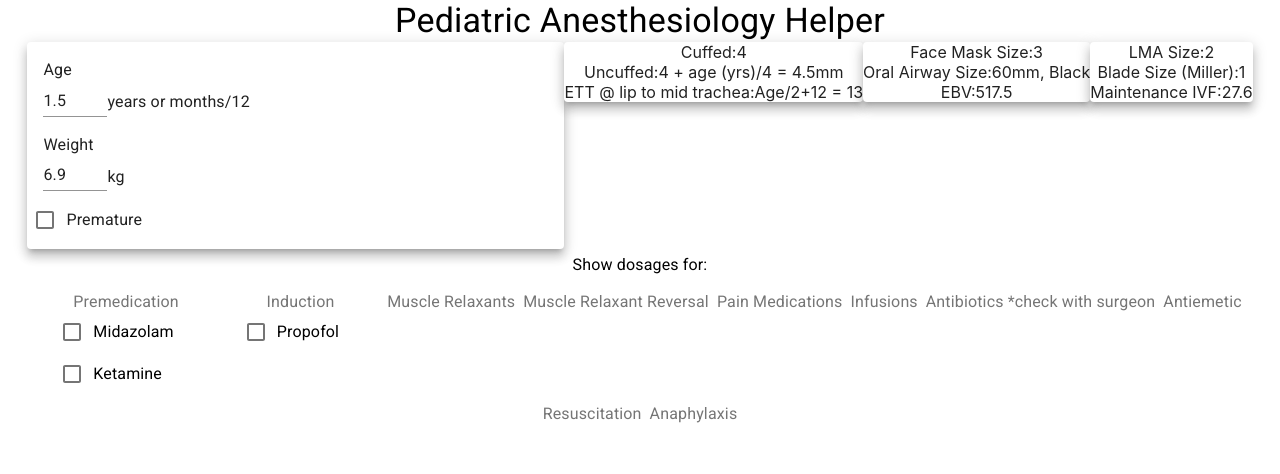
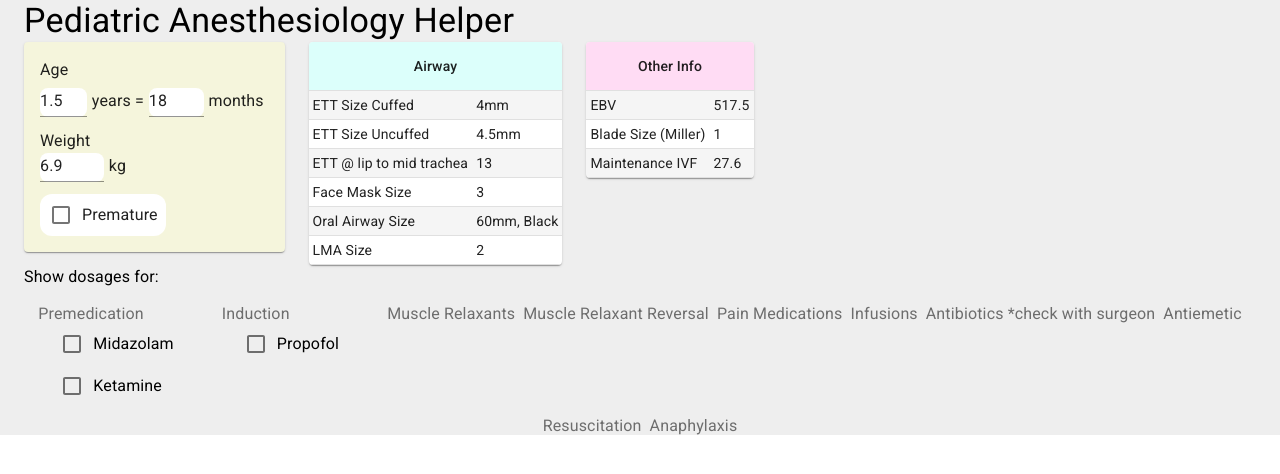
Before and after one commit to carlgao/carlgao.github.io, a React (Create React App) app: page / in a window 1280 px wide. Shown: the top 474 px of the page. Built offline with nearby package versions, Linux system fonts and the light colour scheme; the HTML template or start-up script is replaced by a standard one.

Commit message:
Years and months tied input. Tons of styling changes, incl. colors, left align, etc

```diff
--- /dev/null
+++ b/src/AgeInput.js
@@ -0,0 +1,70 @@
+import React from "react";
+import { makeStyles } from "@material-ui/core/styles";
+// Components
+import Box from "@material-ui/core/Box";
+import Typography from "@material-ui/core/Typography";
+import NumInput from "./NumInput";
+
+// const useStyles = makeStyles({});
+
+// Age
+const MIN = 0;
+const YEARS_MAX = 18;
+const MONTHS_MAX = YEARS_MAX * 12;
+
+export default function AgeInput({
+  years,
+  onYearsChange,
+  months,
+  onMonthsChange,
+}) {
+  //   const classes = useStyles();
+  const handleYearsChange = (event) => {
+    onYearsChange(
+      event.target.value === "" ? null : Number(event.target.value)
+    );
+  };
+  const handleMonthsChange = (event) => {
+    onMonthsChange(
+      event.target.value === "" ? null : Number(event.target.value)
+    );
+  };
+
+  const handleYearsBlur = () => {
+    if (years < MIN) {
+      onYearsChange(MIN);
+    } else if (years > YEARS_MAX) {
+      onYearsChange(YEARS_MAX);
+    }
+  };
+  const handleMonthsBlur = () => {
+    if (months < MIN) {
+      onMonthsChange(MIN);
+    } else if (months > MONTHS_MAX) {
+      onMonthsChange(MONTHS_MAX);
+    }
+  };
+
+  return (
+    <>
+      <Typography gutterBottom>Age</Typography>
+      <NumInput
+        ariaLabel={"Age in years"}
+        value={years}
+        onChange={onYearsChange}
+        min={MIN}
+        max={YEARS_MAX}
+        units="years ="
+      />
+      <NumInput
+        ariaLabel={"Age in months"}
+        value={months}
+        onChange={onMonthsChange}
+        min={MIN}
+        max={MONTHS_MAX}
+        units="months"
+        rightMargin
+      />
+    </>
+  );
+}
--- a/src/App.js
+++ b/src/App.js
@@ -12,18 +12,29 @@ import Typography from "@material-ui/core/Typography";
 
 const DEBUG = false;
 
-const ageDefault = DEBUG ? 1.5 : 1.5;
+const yearsDefault = DEBUG ? 1.5 : 1.5;
+const monthsDefault = yearsDefault * 12;
 const weightDefault = DEBUG ? 6.9 : 6.9;
 const medIdSetDefault = DEBUG ? new Set(["0,0", "1,0"]) : new Set();
 const catCountsDefault = DEBUG ? { 0: 1, 1: 1 } : {};
 const prematureDefault = DEBUG ? true : false;
 
 export default function App() {
-  const [age, setAge] = useState(ageDefault);
+  const [years, setYears] = useState(yearsDefault);
+  const [months, setMonths] = useState(monthsDefault);
   const [weight, setWeight] = useState(weightDefault);
   const [medIdSet, setMedIdSet] = useState(medIdSetDefault);
   const [catCounts, setCatCounts] = useState(catCountsDefault);
   const [premature, setPremature] = useState(prematureDefault);
+
+  const handleYearsChange = (years) => {
+    setYears(years);
+    setMonths(years === null ? null : years * 12);
+  };
+  const handleMonthsChange = (months) => {
+    setMonths(months);
+    setYears(months === null ? null : months / 12);
+  };
 
   const handleMedChange = (i, j, checked) => {
     const newSet = new Set(medIdSet);
@@ -42,18 +53,23 @@ export default function App() {
     setMedIdSet(newSet);
     setCatCounts(newCounts);
   };
+
   return (
-    <Container align="center" maxWidth={false}>
+    <Container maxWidth={false} style={{ backgroundColor: "#EEEEEE" }}>
       <Typography variant="h4">Pediatric Anesthesiology Helper</Typography>
+      <div>
         <PatientInput
-        age={age}
-        onAgeChange={setAge}
+          years={years}
+          onYearsChange={handleYearsChange}
+          months={months}
+          onMonthsChange={handleMonthsChange}
           weight={weight}
           onWeightChange={setWeight}
           premature={premature}
           onPrematureChange={setPremature}
         />
-      <NonMedOutput age={age} weight={weight} premature={premature} />
+        <NonMedOutput age={months / 12} weight={weight} premature={premature} />
+      </div>
       <MedsInput categories={CATEGORIES} onChange={handleMedChange} />
       <MedsOutput
         catCounts={catCounts}
--- /dev/null
+++ b/src/CustomCard.js
@@ -0,0 +1,21 @@
+import React from "react";
+import { makeStyles } from "@material-ui/core/styles";
+// Components
+import Card from "@material-ui/core/Card";
+
+const useStyles = makeStyles({
+  root: {
+    display: "inline-block",
+    marginRight: 24,
+    verticalAlign: "top",
+  },
+});
+
+export default function CustomCard({ className, ...props }) {
+  const classes = useStyles();
+  return (
+    <Card className={className + " " + classes.root} {...props}>
+      {props.children}
+    </Card>
+  );
+}
--- a/src/NonMedOutput.js
+++ b/src/NonMedOutput.js
@@ -2,8 +2,7 @@ import React from "react";
 import { makeStyles } from "@material-ui/core/styles";
 // Components
 import Box from "@material-ui/core/Box";
-import Card from "@material-ui/core/Card";
-import Grid from "@material-ui/core/Grid";
+import StripedTable from "./StripedTable";
 
 const roundToNearestHalf = (num) => {
   return Math.round(num * 2) / 2;
@@ -11,25 +10,29 @@ const roundToNearestHalf = (num) => {
 
 const genUncuffedEttSize = (age) => {
   if (age <= 1 / 12) {
-    return "Newborn = 3-3.5mm";
+    // return "Newborn = 3-3.5mm";
+    return "3-3.5mm";
   }
   if (age <= 6 / 12) {
-    return "< 6 months = 3.5mm";
+    // return "< 6 months = 3.5mm";
+    return "3.5mm";
   }
   if (age <= 1) {
-    return "6 months to 1 year = 4mm";
+    // return "6 months to 1 year = 4mm";
+    return "4mm";
   }
   const uncuffedSize = roundToNearestHalf(age / 4 + 4);
   if (uncuffedSize < 6) {
-    return "4 + age (yrs)/4 = " + uncuffedSize + "mm";
+    // return "4 + age (yrs)/4 = " + uncuffedSize + "mm";
+    return uncuffedSize + "mm";
   }
   return "N/A (too old)";
 };
 
 const genCuffedEttSize = (age) => {
   return age > 1
-    ? roundToNearestHalf(age / 4 + 3.5).toString()
-    : "N/A (<1 yr old)";
+    ? roundToNearestHalf(age / 4 + 3.5).toString() + "mm"
+    : "N/A (≤1 yr old)";
 };
 
 const genEttLipToMidTrachea = (age) => {
@@ -40,7 +43,8 @@ const genEttLipToMidTrachea = (age) => {
   if (num >= 21) {
     return "N/A (too old)";
   }
-  return "Age/2+12 = " + num;
+  // return "Age/2+12 = " + num;
+  return num.toString();
 };
 
 const genFaceMaskSize = (age) => {
@@ -140,10 +144,7 @@ const genMaintenanceIvf = (weight) => {
 };
 
 const useStyles = makeStyles({
-  card: {
-    display: "inline-block",
-  },
-  nonMedOutput: {
+  root: {
     display: "inline-block",
     verticalAlign: "top",
   },
@@ -151,51 +152,29 @@ const useStyles = makeStyles({
 
 export default function NonMedOutput({ age, weight, premature }) {
   const classes = useStyles();
-
   return (
-    <Box className={classes.nonMedOutput}>
-      <Card raised className={classes.card}>
-        <Grid item xs={12}>
-          Cuffed:
-          {genCuffedEttSize(age)}
-        </Grid>
-        <Grid item xs={12}>
-          Uncuffed:
-          {genUncuffedEttSize(age)}
-        </Grid>
-        <Grid item xs={12}>
-          ETT @ lip to mid trachea:
-          {genEttLipToMidTrachea(age)}
-        </Grid>
-      </Card>
-      <Card raised className={classes.card}>
-        <Grid item xs={12}>
-          Face Mask Size:
-          {genFaceMaskSize(age)}
-        </Grid>
-        <Grid item xs={12}>
-          Oral Airway Size:
-          {genOralAirwaySize(age, premature)}
-        </Grid>
-        <Grid item xs={12}>
-          EBV:
-          {genEbv(age, weight, premature)}
-        </Grid>
-      </Card>
-      <Card raised className={classes.card}>
-        <Grid item xs={12}>
-          LMA Size:
-          {genLmaSize(age)}
-        </Grid>
-        <Grid item xs={12}>
-          Blade Size (Miller):
-          {genBladeSize(age, premature)}
-        </Grid>
-        <Grid item xs={12}>
-          Maintenance IVF:
-          {genMaintenanceIvf(weight)}
-        </Grid>
-      </Card>
-    </Box>
+    <div className={classes.root}>
+      <StripedTable
+        title="Airway"
+        headColor="#DCFFFB"
+        rows={[
+          ["ETT Size Cuffed", genCuffedEttSize(age)],
+          ["ETT Size Uncuffed", genUncuffedEttSize(age)],
+          ["ETT @ lip to mid trachea", genEttLipToMidTrachea(age)],
+          ["Face Mask Size", genFaceMaskSize(age)],
+          ["Oral Airway Size", genOralAirwaySize(age, premature)],
+          ["LMA Size", genLmaSize(age)],
+        ]}
+      />
+      <StripedTable
+        title="Other Info"
+        headColor="#FFDCF4"
+        rows={[
+          ["EBV", genEbv(age, weight, premature)],
+          ["Blade Size (Miller)", genBladeSize(age, premature)],
+          ["Maintenance IVF", genMaintenanceIvf(weight)],
+        ]}
+      />
+    </div>
   );
 }
--- a/src/NumInput.js
+++ b/src/NumInput.js
@@ -1,20 +1,34 @@
 import React from "react";
+import { makeStyles } from "@material-ui/core/styles";
 // Components
-import Grid from "@material-ui/core/Grid";
+import Input from "@material-ui/core/Input";
 import Typography from "@material-ui/core/Typography";
-import Input from "@material-ui/core/Input";
+
+const useStyles = makeStyles({
+  input: {
+    backgroundColor: "white",
+    borderRadius: 8,
+    marginRight: "0.3em",
+    marginBottom: 12,
+  },
+  units: {
+    display: "inline-block",
+    marginRight: "0.3em",
+  },
+});
 
 export default function NumInput({
-  name,
-  units,
+  ariaLabel,
   value,
   min,
   max,
-  step,
+  step = 1,
   onChange,
+  units,
 }) {
-  const handleInputChange = (event) => {
-    onChange(event.target.value === "" ? "" : Number(event.target.value));
+  const classes = useStyles();
+  const handleChange = (event) => {
+    onChange(event.target.value === "" ? null : Number(event.target.value));
   };
 
   const handleBlur = () => {
@@ -26,31 +40,23 @@ export default function NumInput({
   };
 
   return (
-    <Grid container item alignItems="center">
-      <Grid item xs={12}>
-        <Typography id="num-input" align="left" gutterBottom>
-          {name}
-        </Typography>
-      </Grid>
-      <Grid item>
+    <>
       <Input
-          value={value}
+        className={classes.input}
+        value={value === null ? "" : value}
         margin="dense"
-          onChange={handleInputChange}
+        onChange={handleChange}
         onBlur={handleBlur}
         onFocus={(event) => event.target.select()}
         inputProps={{
-            step,
           min,
           max,
+          step,
           type: "number",
-            "aria-labelledby": "num-input",
+          "aria-label": ariaLabel,
         }}
       />
-      </Grid>
-      <Grid item>
-        <Typography>{units}</Typography>
-      </Grid>
-    </Grid>
+      <Typography className={classes.units}>{units}</Typography>
+    </>
   );
 }
--- a/src/PatientInput.js
+++ b/src/PatientInput.js
@@ -1,22 +1,32 @@
 import React from "react";
+import { borders } from "@material-ui/system";
 import { makeStyles } from "@material-ui/core/styles";
 // Components
-import Card from "@material-ui/core/Card";
 import Checkbox from "@material-ui/core/Checkbox";
+import CustomCard from "./CustomCard";
 import FormControlLabel from "@material-ui/core/FormControlLabel";
-import Grid from "@material-ui/core/Grid";
-import NumInput from "./NumInput.js";
+import AgeInput from "./AgeInput.js";
+import WeightInput from "./WeightInput.js";
 
 const useStyles = makeStyles({
-  patientInput: {
+  root: {
+    backgroundColor: "beige",
     display: "inline-block",
     padding: 16,
+  },
+  prematureInput: {
+    backgroundColor: "white",
+    borderRadius: 12,
+    marginLeft: 0,
+    paddingRight: 8,
   },
 });
 
 export default function PatientInput({
-  age,
-  onAgeChange,
+  years,
+  onYearsChange,
+  months,
+  onMonthsChange,
   weight,
   onWeightChange,
   premature,
@@ -24,27 +34,16 @@ export default function PatientInput({
 }) {
   const classes = useStyles();
   return (
-    <Card raised className={classes.patientInput}>
-      <Grid container spacing={2}>
-        <NumInput
-          name="Age"
-          units="years or months/12"
-          value={age}
-          min={0}
-          max={18}
-          step={0.1}
-          onChange={onAgeChange}
+    <CustomCard className={classes.root}>
+      <AgeInput
+        years={years}
+        onYearsChange={onYearsChange}
+        months={months}
+        onMonthsChange={onMonthsChange}
       />
-        <NumInput
-          name="Weight"
-          units="kg"
-          value={weight}
-          min={0}
-          max={50}
-          step={0.1}
-          onChange={onWeightChange}
-        />
+      <WeightInput weight={weight} onChange={onWeightChange} />
       <FormControlLabel
+        className={classes.prematureInput}
         control={
           <Checkbox
             checked={premature}
@@ -54,7 +53,6 @@ export default function PatientInput({
         }
         label={"Premature"}
       />
-      </Grid>
-    </Card>
+    </CustomCard>
   );
 }
--- /dev/null
+++ b/src/StripedTable.js
@@ -0,0 +1,59 @@
+import React from "react";
+import { makeStyles, withStyles } from "@material-ui/core/styles";
+// Components
+import CustomCard from "./CustomCard";
+import Table from "@material-ui/core/Table";
+import TableBody from "@material-ui/core/TableBody";
+import TableCell from "@material-ui/core/TableCell";
+import TableContainer from "@material-ui/core/TableContainer";
+import TableHead from "@material-ui/core/TableHead";
+import TableRow from "@material-ui/core/TableRow";
+
+const StyledTableRow = withStyles((theme) => ({
+  root: {
+    "&:nth-of-type(odd)": {
+      backgroundColor: theme.palette.action.hover,
+    },
+  },
+}))(TableRow);
+
+const useStyles = makeStyles({
+  headCell: {
+    padding: 12,
+  },
+});
+
+export default function StripedTable({ title, rows, headColor }) {
+  const classes = useStyles();
+  return (
+    <CustomCard>
+      <TableContainer>
+        <Table aria-label="customized table">
+          <TableHead>
+            <TableRow>
+              <TableCell
+                align="center"
+                colSpan={rows[0].length}
+                className={classes.headCell}
+                style={{ backgroundColor: headColor }}
+              >
+                {title}
+              </TableCell>
+            </TableRow>
+          </TableHead>
+          <TableBody>
+            {rows.map((row, i) => (
+              <StyledTableRow key={i}>
+                {row.map((content, j) => (
+                  <TableCell key={j} style={{ padding: 4 }}>
+                    {content}
+                  </TableCell>
+                ))}
+              </StyledTableRow>
+            ))}
+          </TableBody>
+        </Table>
+      </TableContainer>
+    </CustomCard>
+  );
+}
--- /dev/null
+++ b/src/WeightInput.js
@@ -0,0 +1,22 @@
+import React from "react";
+// Components
+import Box from "@material-ui/core/Box";
+import Typography from "@material-ui/core/Typography";
+import NumInput from "./NumInput.js";
+
+export default function WeightInput({ weight, onChange }) {
+  return (
+    <div>
+      <Typography>Weight</Typography>
+      <NumInput
+        ariaLabel={"Weight in kg"}
+        value={weight}
+        onChange={onChange}
+        min={0}
+        max={50}
+        step={0.1}
+        units="kg"
+      />
+    </div>
+  );
+}
```
Also changed, not shown: 1 other file (tests, documents, lock files or other folders). Lines whose indentation alone changed are shown as unchanged.
